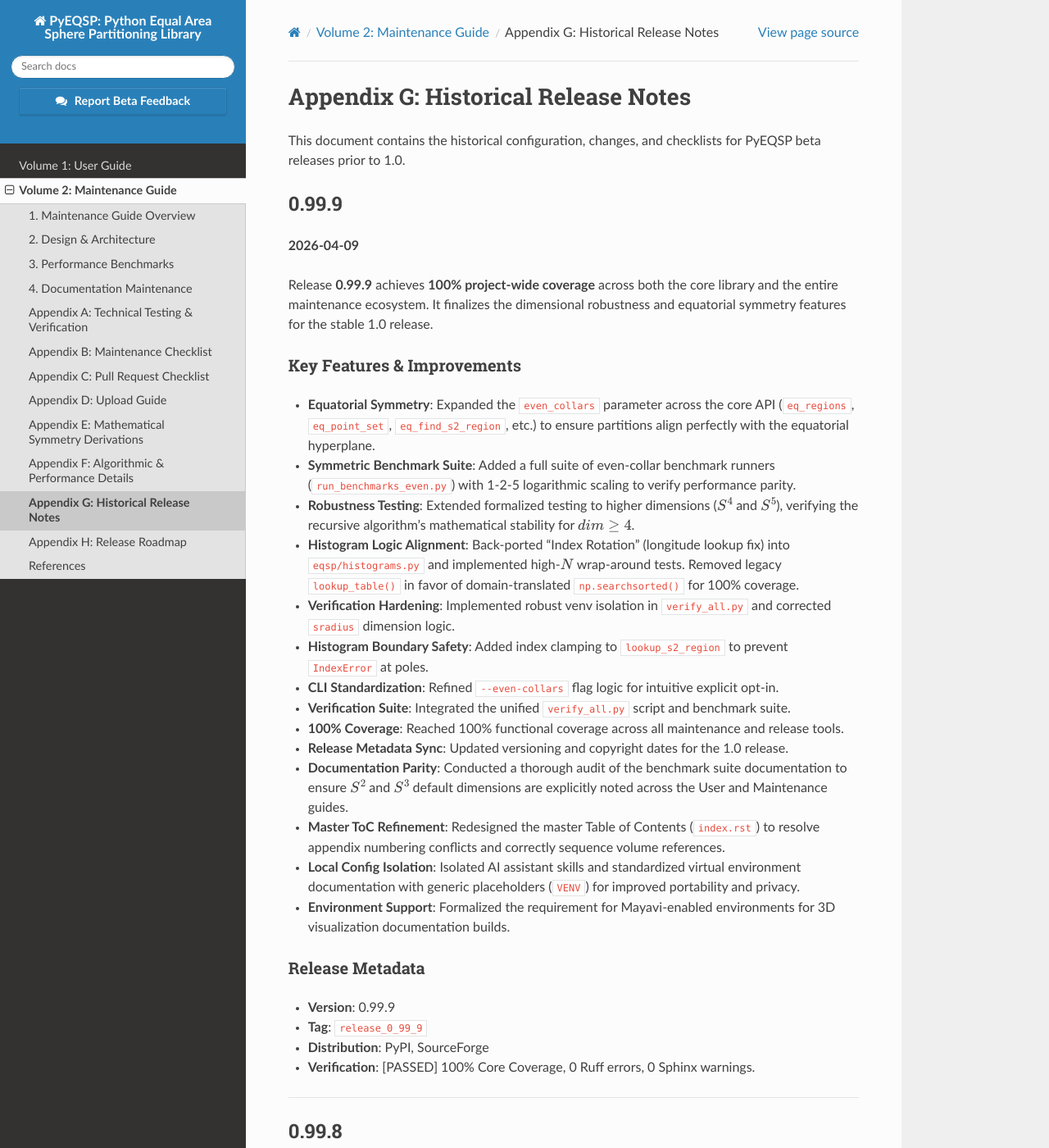
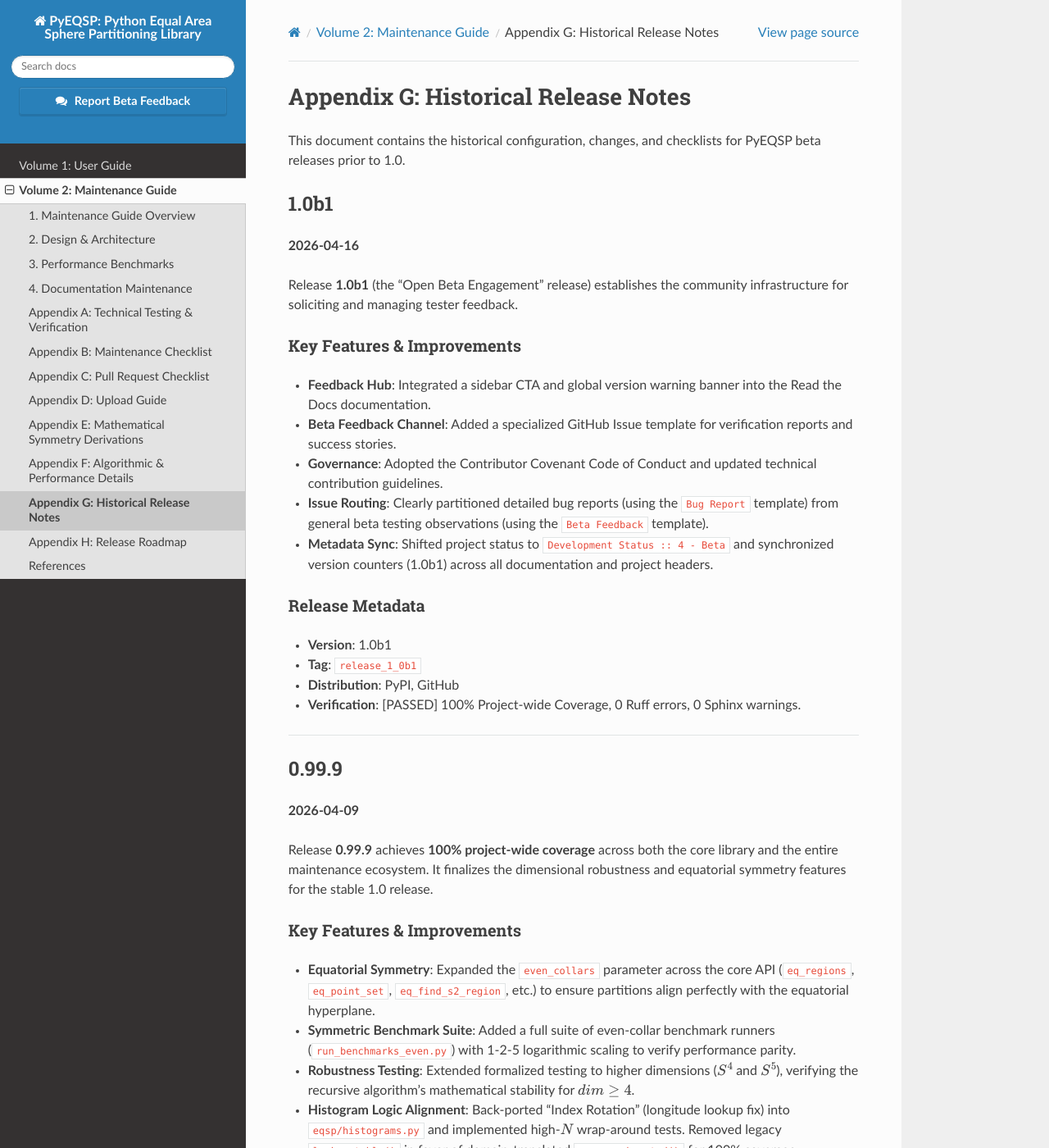
Before and after one commit to penguian/eqsp, a Sphinx documentation site: the page built from doc/maintainer/release_notes.md, in a window 1280 px wide and 1400 px high. Shown: the whole window at 82% size. Built offline with Sphinx 7.4.7 and the Read the Docs theme 3.1.0, drawn with Linux system fonts in a browser that asks for light colours.

Commit message:
Update version to 1.0b1

```diff
--- a/doc/maintainer/release_notes.md
+++ b/doc/maintainer/release_notes.md
@@ -1,6 +1,26 @@
 # Appendix G: Historical Release Notes
 
 This document contains the historical configuration, changes, and checklists for PyEQSP beta releases prior to 1.0.
+
+## 1.0b1
+**2026-04-16**
+
+Release **1.0b1** (the "Open Beta Engagement" release) establishes the community infrastructure for soliciting and managing tester feedback.
+
+### Key Features & Improvements
+- **Feedback Hub**: Integrated a sidebar CTA and global version warning banner into the Read the Docs documentation.
+- **Beta Feedback Channel**: Added a specialized GitHub Issue template for verification reports and success stories.
+- **Governance**: Adopted the Contributor Covenant Code of Conduct and updated technical contribution guidelines.
+- **Issue Routing**: Clearly partitioned detailed bug reports (using the `Bug Report` template) from general beta testing observations (using the `Beta Feedback` template).
+- **Metadata Sync**: Shifted project status to `Development Status :: 4 - Beta` and synchronized version counters (1.0b1) across all documentation and project headers.
+
+### Release Metadata
+- **Version**: 1.0b1
+- **Tag**: `release_1_0b1`
+- **Distribution**: PyPI, GitHub
+- **Verification**: [PASSED] 100% Project-wide Coverage, 0 Ruff errors, 0 Sphinx warnings.
+
+---
 
 ## 0.99.9
 **2026-04-09**
```
Also changed, not shown: AUTHORS.md (+1 -1 lines), CHANGELOG.md (+15 -0 lines), CONTRIBUTING.md (+1 -1 lines), INSTALL.md (+1 -1 lines), README.md (+4 -4 lines), doc/maintainer/release_roadmap.md (+12 -4 lines), doc/maintainer/technical_symmetry.md (+1 -1 lines), doc/maintainer/upload_guide.md (+3 -3 lines), 1 other file.
